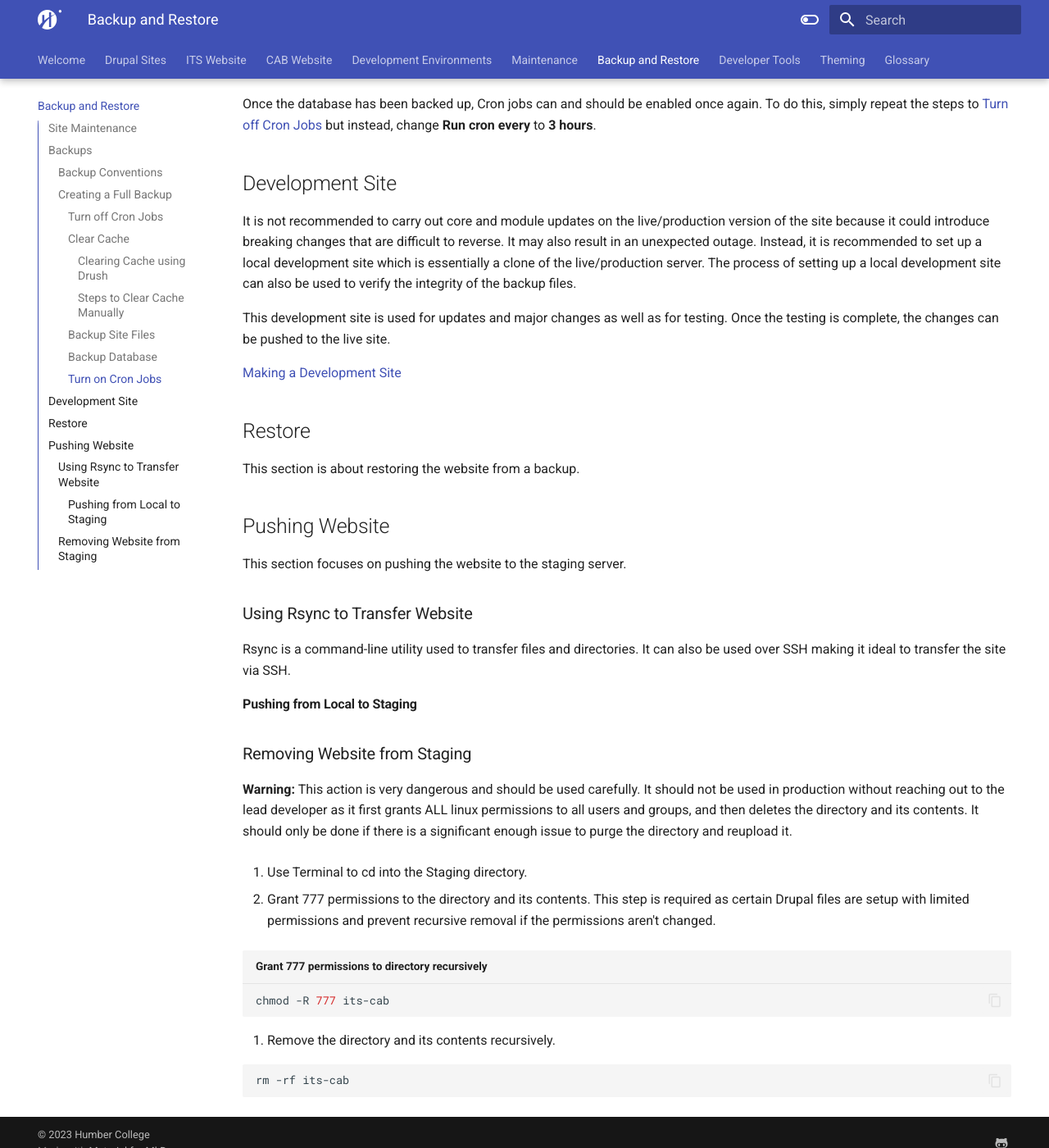
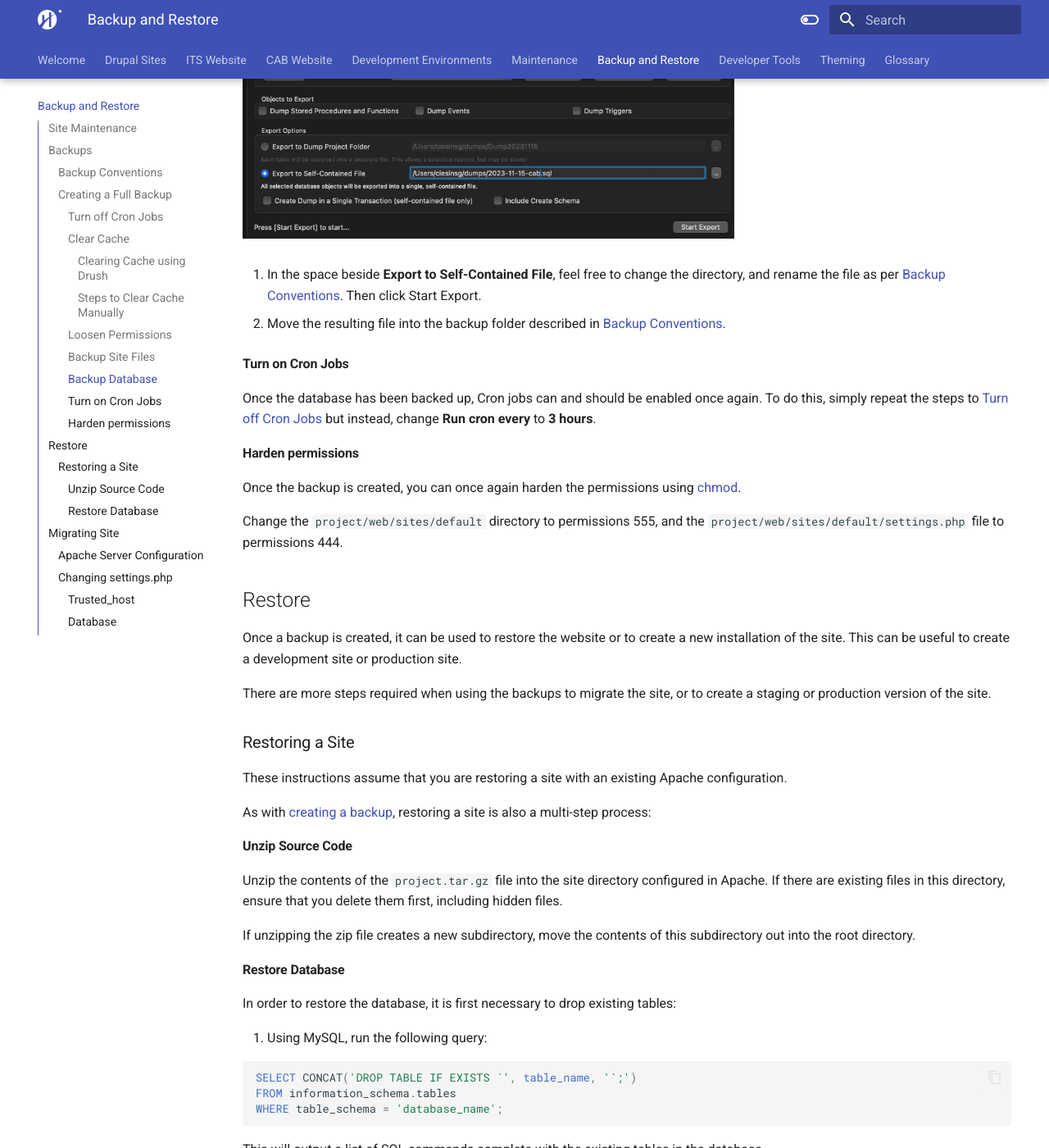
Before and after one commit to GeorgeCiesinski/custom-drupal-docs, an MkDocs documentation site: the page built from docs/backup-restore.md, in a window 1280 px wide and 1400 px high, scrolled down 5226 px. Shown: the whole window at 82% size. Built offline with MkDocs 1.6.1 and Material for MkDocs 9.7.7, drawn with Linux system fonts in a browser that asks for light colours; some of the changed text lies outside the part shown.

Commit message:
Finished development environments and restore sections

````diff
--- a/docs/backup-restore.md
+++ b/docs/backup-restore.md
@@ -49,13 +49,21 @@ The major version 0 is for unreleased development versions of the site. Once the
 
 Creating a full backup is a multi-step process:
 
-1. [Turn off Cron Jobs](#turn-off-cron-jobs)
-1. [Clear Cache](#clear-cache)
-1. [Loosen Permissions](#loosen-permissions)
-1. [Back up Site Files](#backup-site-files)
-1. [Back up Database](#backup-database)
-1. [Turn on Cron Jobs](#turn-on-cron-jobs)
-1. [Harden Permissions](#harden-permissions)
+[Creating a Full Backup](#creating-a-full-backup)
+
+[Turn off Cron Jobs](#turn-off-cron-jobs)
+
+[Clear Cache](#clear-cache)
+
+[Loosen Permissions](#loosen-permissions)
+
+[Backup Site Files](#backup-site-files)
+
+[Backup Database](#backup-database)
+
+[Turn on Cron Jobs](#turn-on-cron-jobs)
+
+[Harden permissions](#harden-permissions)
 
 **Note:**
 
@@ -91,6 +99,14 @@ The quickest and easiest way to clear the cache is to use Drush. The steps to do
 
 ![Clear all Caches](assets/backup-restore/clear-cache.png){ width="400" }
 
+#### Loosen Permissions
+
+The Drupal installation contains protected files and directories that make it difficult to back-up the site or to make changes. It is recommended to loosen these files before zipping the source code, or the protected files and folders may be missing from the backup.
+
+`project/web/sites/default` is a protected directory that contains the site config files. By default, the permissions for this folder are 555. Use [chmod](developer-tools.md#chmod) to change the permissions to 777.
+
+`project/web/sites/default/settings.php` is the main config file for the site. By default, the permissions for this folder are 444. Use [chmod](developer-tools.md#chmod) to change the permissions to 777.
+
 #### Backup Site Files
 
 The source code can be backed up using the CLI:
@@ -110,7 +126,7 @@ tar -czvf YYYY-MM-DD-project.tar.gz cab
 The database can be backed up using MySQLWorkbench. To back up the database:
 
 1. Open the MySQLWorkbench app and connect to the database.
-2. In the menu, click **Server**, then click **Data Export**.
+2. In the menu, click `Server` > `Data Export`.
 
 ![Data Export](assets/backup-restore/data-export.png){ width="400" }
 
@@ -126,42 +142,68 @@ The database can be backed up using MySQLWorkbench. To back up the database:
 
 Once the database has been backed up, Cron jobs can and should be enabled once again. To do this, simply repeat the steps to [Turn off Cron Jobs](#turn-off-cron-jobs) but instead, change **Run cron every** to **3 hours**.
 
-## Development Site
+#### Harden permissions
 
-It is not recommended to carry out core and module updates on the live/production version of the site because it could introduce breaking changes that are difficult to reverse. It may also result in an unexpected outage. Instead, it is recommended to set up a local development site which is essentially a clone of the live/production server. The process of setting up a local development site can also be used to verify the integrity of the backup files.
+Once the backup is created, you can once again harden the permissions using [chmod](developer-tools.md#chmod).
 
-This development site is used for updates and major changes as well as for testing. Once the testing is complete, the changes can be pushed to the live site.
-
-[Making a Development Site](https://www.drupal.org/docs/user_guide/en/install-dev-making.html)
+Change the `project/web/sites/default` directory to permissions 555, and the `project/web/sites/default/settings.php` file to permissions 444.
 
 ## Restore
 
-This section is about restoring the website from a backup.
+Once a backup is created, it can be used to restore the website or to create a new installation of the site. This can be useful to create a development site or production site.
 
-## Pushing Website
+There are more steps required when using the backups to migrate the site, or to create a staging or production version of the site.
 
-This section focuses on pushing the website to the staging server.
+### Restoring a Site
 
-### Using Rsync to Transfer Website
+These instructions assume that you are restoring a site with an existing Apache configuration.
 
-Rsync is a command-line utility used to transfer files and directories. It can also be used over SSH making it ideal to transfer the site via SSH.
+As with [creating a backup](#backups), restoring a site is also a multi-step process:
 
-#### Pushing from Local to Staging
+#### Unzip Source Code
 
-### Removing Website from Staging
+Unzip the contents of the `project.tar.gz` file into the site directory configured in Apache. If there are existing files in this directory, ensure that you delete them first, including hidden files.
 
-**Warning:** This action is very dangerous and should be used carefully. It should not be used in production without reaching out to the lead developer as it first grants ALL linux permissions to all users and groups, and then deletes the directory and its contents. It should only be done if there is a significant enough issue to purge the directory and reupload it.
+If unzipping the zip file creates a new subdirectory, move the contents of this subdirectory out into the root directory.
 
-1. Use Terminal to cd into the Staging directory.
+#### Restore Database
 
-2. Grant 777 permissions to the directory and its contents. This step is required as certain Drupal files are setup with limited permissions and prevent recursive removal if the permissions aren't changed.
+In order to restore the database, it is first necessary to drop existing tables:
 
-```shell title="Grant 777 permissions to directory recursively"
-chmod -R 777 its-cab
+1. Using MySQL, run the following query:
+
+```sql
+SELECT CONCAT('DROP TABLE IF EXISTS `', table_name, '`;')
+FROM information_schema.tables
+WHERE table_schema = 'database_name';
 ```
 
-3. Remove the directory and its contents recursively.
+This will output a list of SQL commands complete with the existing tables in the database.
 
-```shell
-rm -rf its-cab
-```
+2. Select each of the items in the output list, right-click them, and select copy without quotations. Paste them into the query window and run the query.
+
+3. Using MySQLWorkbench, go to the menu and click `server` > `Data Import`.
+
+4. Under **Import Options**, select **Import from Self-Contained File** and select the backup file. Under **Default Schema to be Imported To** select the existing database from the dropdown. Then click Start Import.
+
+## Migrating Site
+
+In order to migrate a site to the staging server or live server, the steps to create a [backup](#backups) are the same.
+
+The main difference is that the Apache server on those environments will need to be configured, and the config file will need to be changed.
+
+### Apache Server Configuration
+
+The Apache Server is configured by the server team. As the staging and production servers are essentially clones of the local server, the Apache Server needs to point at the `project/web` directory, and not at the project root.
+
+### Changing settings.php
+
+The `settings.php` file must be slightly changed in order to work on the staging and live servers.
+
+#### Trusted_host
+
+Depending on whether the site is being hosted on the staging or production servers, the correct URL must be defined in [trusted_host](drupal-sites.md#trusted-host) or the site will display an error and will not work.
+
+#### Database
+
+The local environment, staging environment, and production environments should each have their own separate databases. This is defined in the bottom of the settings.php file in [databases](drupal-sites.md#change-the-database-connection).
--- a/docs/development-environments.md
+++ b/docs/development-environments.md
@@ -4,50 +4,22 @@ The Humber ITS Drupal sites are developed across multiple development environmen
 
 Development is done in a local environment and a staging environment. The finished websites live in the production environment.
 
+Each environment has it's own instance of the website source code, the MySQL database, and Apache Server to serve the content.
+
 ## Local Environment
 
-The local environment is comprised of several parts.
-
-- **The Standard Drupal Directory:** The folder containing the composer configuration and site root. This contains all of the configuration data for the site.
-- **Local MySQL database:** The root user and database, as well as the site specific users and databases.
-- **Apache Server:** The local server which hosts multiple site instances.
+The local environment is the primary location where the site will be developed. Most changes happen locally and are later pushed to staging for testing.
 
 ## Staging Environment
 
-The staging environment is a server space used to upload and test the development version of the sites. It functions similarly to the production server allowing developers to push code changes, test updates, and more.
+The staging environment is a server space used to upload and test the development version of the sites. It functions similarly to the production server allowing developers to push code changes, test updates, and more. Using the development environment provides a safe method of testing changes before pushing them to production.
 
-Using the development environment provides a safe method of testing changes before pushing them to production.
+[Making a Development Site](https://www.drupal.org/docs/user_guide/en/install-dev-making.html)
 
-The server used as the development environment is the Marketing Staging Environment (OWL).
+## Production Environment
 
-**Url:** `dlh-mnfs01.humber.org`
+The production environment is where the live site is hosted.
 
-**Alias:** `alias=owl.humber.org`
+It is not recommended to carry out core and module updates on the live/production version of the site because it could introduce breaking changes that are difficult to reverse. It may also result in an unexpected outage. Instead, it is recommended to set up a local development site, and only push changes to production after they've been thoroughly tested.
 
-### Development Root
-
-The GRMC team has provided access to the directory `/var/www/websites/departments/itsweb/its-new` which is accessible at [https://staging1.humber.ca/its-new/](https://staging1.humber.ca/its-new/).
-
-New directories can be created within to house multiple sites. Those sites can then be accessed by appending the directory name to the above link.
-
-### Accessing Using SSH
-
-**Note:** In order to access the Development Environment, you must be granted access by the GRMC team. Reach out to Lora Nasim to request access.
-
-The server can be accessed through SSH using the command:
-
-```shell title="Accessing Owl using SSH"
-ssh -l your_username dlh-mnfs01.humber.org
-```
-
-The server will prompt you to enter your Humber password.
-
-You must then change directories to the [Development Root](#development-root) using the command:
-
-```shell title="Change directories to Development Root"
-cd /var/www/websites/departments/itsweb/its-new
-```
-
-### Uploading a Site to Development Root
-
-Todo
+This development site is used for updates and major changes as well as for testing. Once the testing is complete, the changes can be pushed to the live site.
````
Also changed, not shown: docs/drupal-sites.md (+8 -1 lines).
